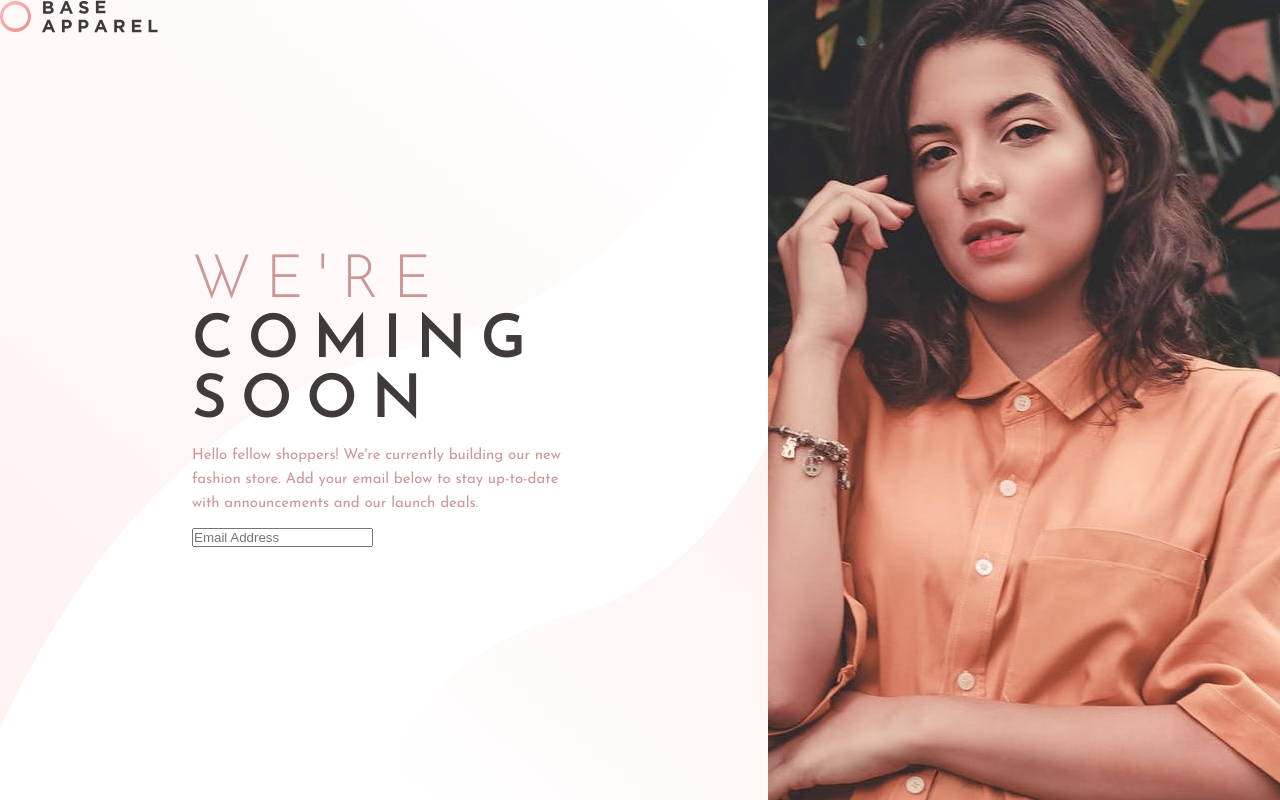
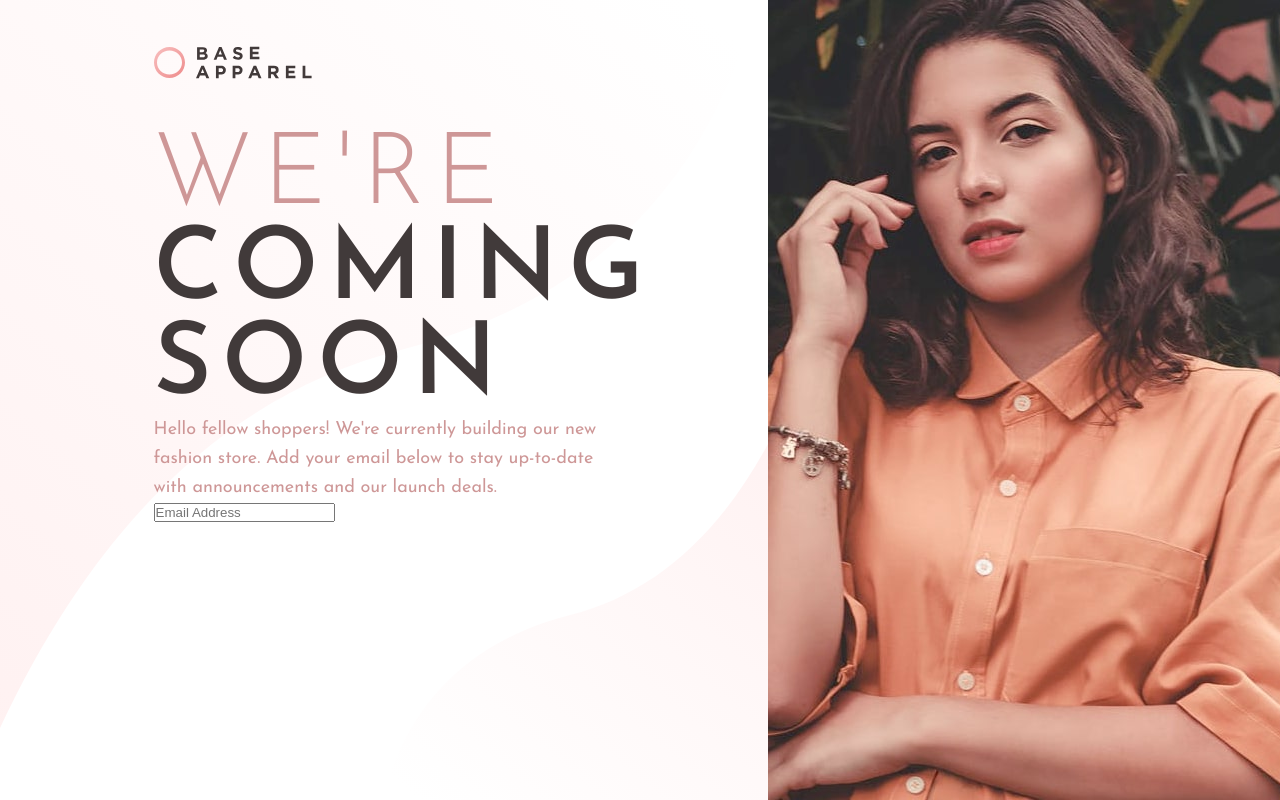
Before and after one commit to ericndebe/base-apparel-coming-soon-master, a plain HTML site: page index.html in a window 1280 px wide. Drawn offline with Linux system fonts and the light colour scheme.

Commit message:
layout update

```diff
--- a/css/style.scss
+++ b/css/style.scss
@@ -38,67 +38,62 @@ footer {
   display: none;
 }
 
-.header {
-  position: absolute;
-  top: 0;
-  left: 0;
+.wrapper {
+  width: 60%;
+  margin: 0 auto;
 }
 
 .hero {
+  position: relative;
+
+  &__content {
     display: flex;
-  &__left {
-    position: relative;
+    flex-direction: column;
+    align-items: flex-start;
     width: 60vw;
-    &::after {
-      content: "";
-      position: absolute;
-      top: 0;
-      left: 0;
-      z-index: -1;
-      background-image: url("../images/bg-pattern-desktop.svg");
+    height: 100vh;
+    background-image: url(../images/bg-pattern-desktop.svg);
     background-position: center;
     background-size: cover;
-      width: 100%;
-      padding-top: 100vh;
-    }
-
-    .hero-content {
-      position: absolute;
-      top: 50%;
-      left: 50%;
-      transform: translate(-50%, -50%);
+    background-repeat: no-repeat;
 
     .hero-main-title {
+      text-align: left;
       h1 {
-          font-size: 6rem;
+        display: block;
+        font-size: 10rem;
         font-weight: 200;
-          text-align: left;
+        text-transform: uppercase;
         color: $color-primary;
-          text-transform: uppercase;
-          line-height: 1;
-          letter-spacing: 1.4rem;
+        line-height: 9.5rem;
+        letter-spacing: 1rem;
+      }
       strong {
+        display: block;
+        font-weight: 600;
         color: $color-secondary;
-            display: block;
-          }
       }
     }
     .hero-sub-title {
-        margin: 1.2rem 0;
       p {
+        font-size: 1.8rem;
         color: $color-primary;
-          font-size: 1.5rem;
-          text-align: left;
-        }
       }
     }
   }
 
-  &__right {
-    background-image: url("../images/hero-desktop.jpg");
+  &__logo {
+    margin: 10% 0 10% 0;
+  }
+
+  &__bg-right {
+    background-image: url(../images/hero-desktop.jpg);
     background-position: top center;
     background-size: cover;
     width: 40vw;
     padding-top: 100vh;
+    position: absolute;
+    right: 0;
+    top: 0;
   }
 }
--- a/index.html
+++ b/index.html
@@ -1,35 +1,33 @@
 <!DOCTYPE html>
 <html lang="en">
+
 <head>
   <meta charset="UTF-8" />
   <meta name="viewport" content="width=device-width, initial-scale=1.0" />
   <!-- displays site properly based on user's device -->
 
-    <link
-      rel="icon"
-      type="image/png"
-      sizes="32x32"
-      href="./images/favicon-32x32.png"
-    />
+  <link rel="icon" type="image/png" sizes="32x32" href="./images/favicon-32x32.png" />
 
   <title>Frontend Mentor | Base Apparel coming soon page</title>
-    <link
-      href="https://fonts.googleapis.com/css2?family=Josefin+Sans:wght@300;400;600&display=swap"
-      rel="stylesheet"
-    />
+  <link href="https://fonts.googleapis.com/css2?family=Josefin+Sans:wght@300;400;600&display=swap" rel="stylesheet" />
 
   <link rel="stylesheet" href="./css/style.css" />
 </head>
+
 <body>
   <header class="header">
-      <div class="logo">
-        <img src="./images/logo.svg" alt="logo" class="logo-img" />
-      </div>
+
   </header>
   <main class="main">
     <div class="hero">
-        <div class="hero__left">
-          <div class="hero-content">
+
+      <div class="hero__content">
+
+        <div class="wrapper">
+          <div class="hero__logo">
+            <img src="./images/logo.svg" alt="logo" class="logo-img" />
+          </div>
+          <div class="hero__bg-right"></div>
           <div class="hero-main-title">
             <h1>We're <strong>coming</strong><strong>soon</strong></h1>
           </div>
@@ -41,26 +39,23 @@
             </p>
           </div>
           <div class="hero-email-field">
-              <input
-                type="email"
-                name="email"
-                placeholder="Email Address"
-                id="txtemail"
-              />
+            <input type="email" name="email" placeholder="Email Address" id="txtemail" />
           </div>
         </div>
+
       </div>
-        <div class="hero__right"></div>
+
+
     </div>
   </main>
 
   <footer>
     <p class="attribution">
       Challenge by
-        <a href="https://www.frontendmentor.io?ref=challenge" target="_blank"
-          >Frontend Mentor</a
-        >. Coded by <a href="#">Your Name Here</a>.
+      <a href="https://www.frontendmentor.io?ref=challenge" target="_blank">Frontend Mentor</a>. Coded by <a
+        href="#">Your Name Here</a>.
     </p>
   </footer>
 </body>
+
 </html>
```
Also changed, not shown: css/style.css, 1 other file. Lines whose indentation alone changed are shown as unchanged.
